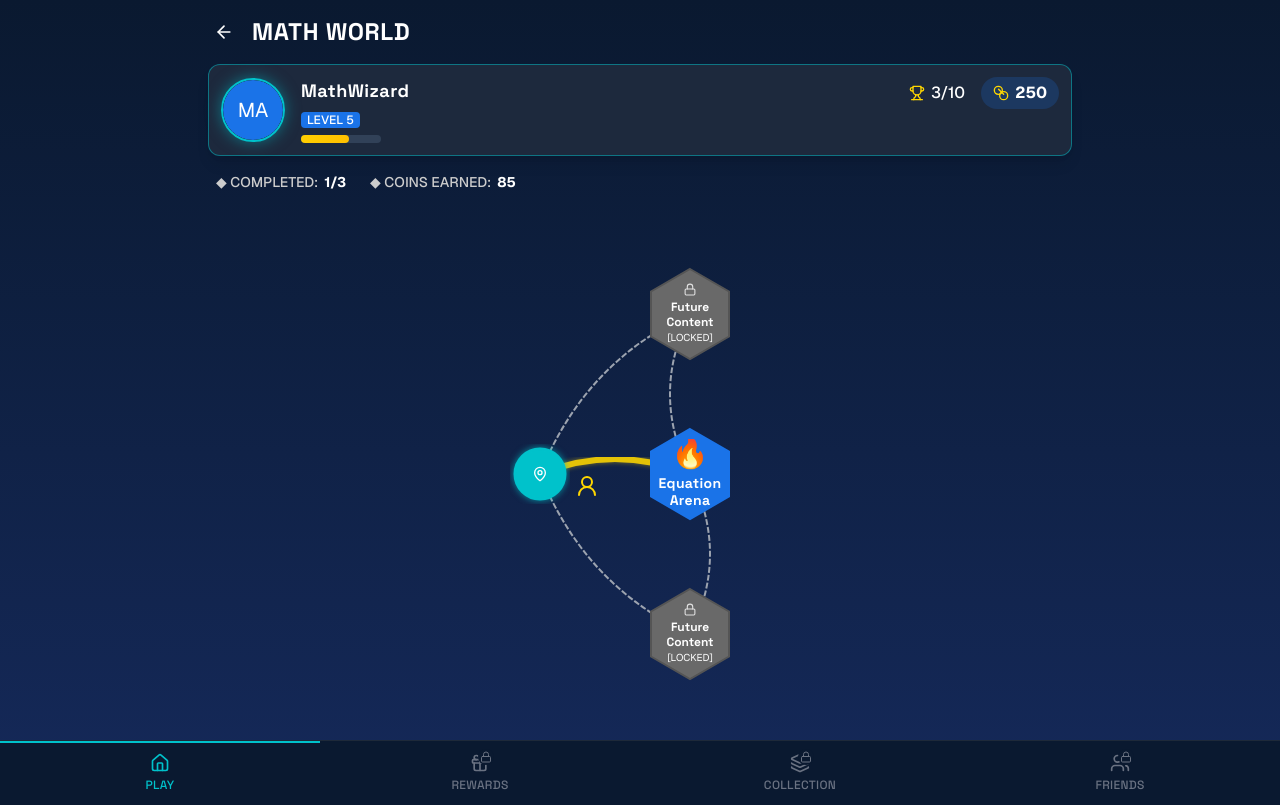
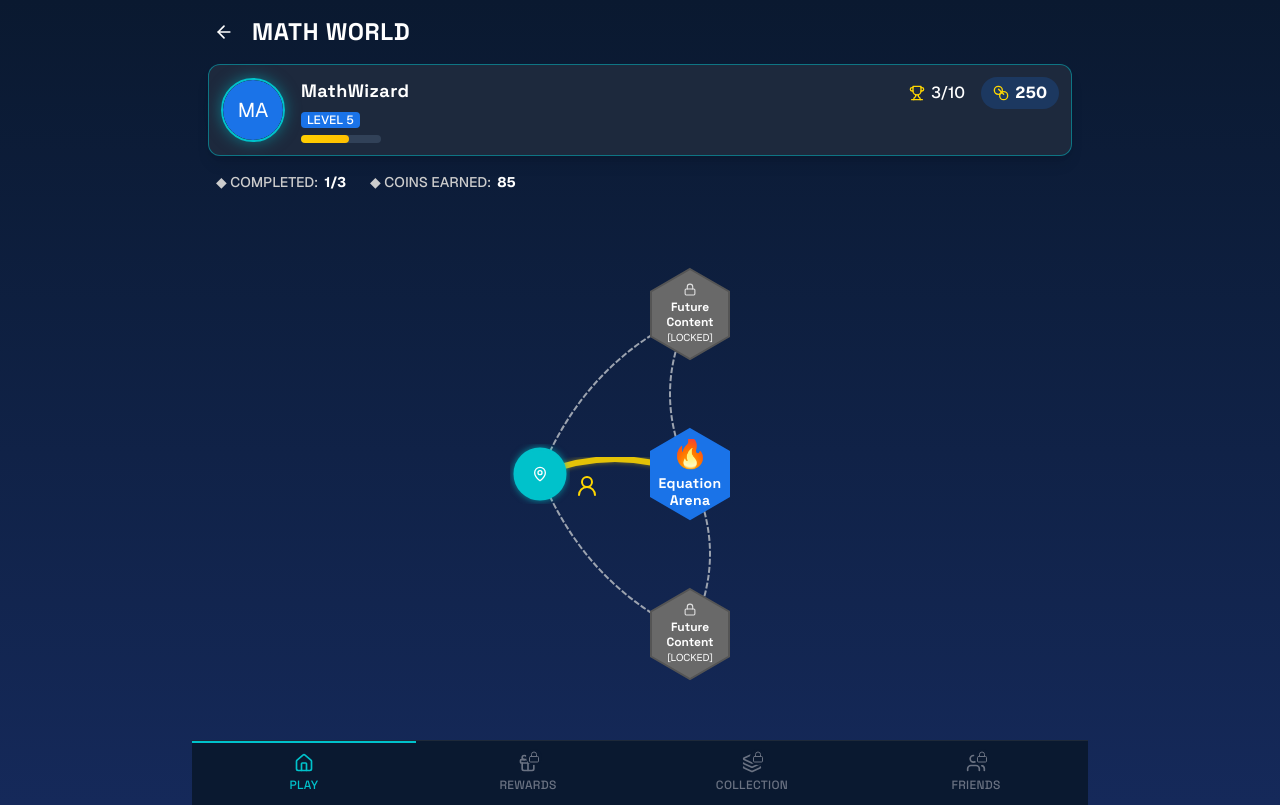
Before and after one commit to caocampb/equation-arena-storyboard, a Next.js app: page /overworld/math-world in a window 1280 px wide. Built offline with nearby package versions, Linux system fonts and the light colour scheme.

Commit message:
Constrain bottom navigation to match other UI elements for better visual consistency

```diff
--- a/src/app/overworld/math-world/page.tsx
+++ b/src/app/overworld/math-world/page.tsx
@@ -66,12 +66,14 @@
         </div>
       </main>
 
-      {/* Bottom Tab Navigation */}
-      <div className="w-full">
-        <TabNavigation
-          activeTab={activeTab}
-          onTabChange={setActiveTab}
-        />
+      {/* Bottom Tab Navigation - constrained to match other elements */}
+      <div className="w-full flex justify-center">
+        <div className="max-w-4xl w-full">
+          <TabNavigation
+            activeTab={activeTab}
+            onTabChange={setActiveTab}
+          />
+        </div>
       </div>
     </div>
   );
--- a/src/app/overworld/page.tsx
+++ b/src/app/overworld/page.tsx
@@ -38,12 +38,14 @@
         </div>
       </main>
 
-      {/* Bottom Tab Navigation - Ensure it spans full width */}
-      <div className="w-full">
-        <TabNavigation
-          activeTab={activeTab}
-          onTabChange={setActiveTab}
-        />
+      {/* Bottom Tab Navigation - constrained to match other elements */}
+      <div className="w-full flex justify-center">
+        <div className="max-w-4xl w-full">
+          <TabNavigation
+            activeTab={activeTab}
+            onTabChange={setActiveTab}
+          />
+        </div>
       </div>
     </div>
   );
```
